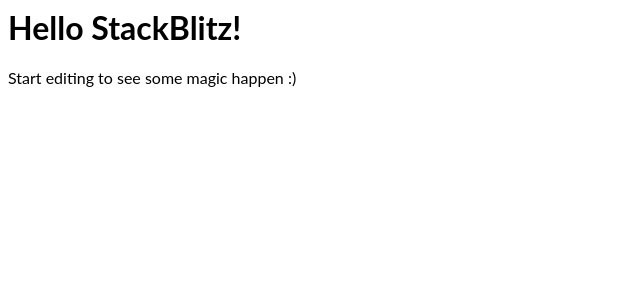
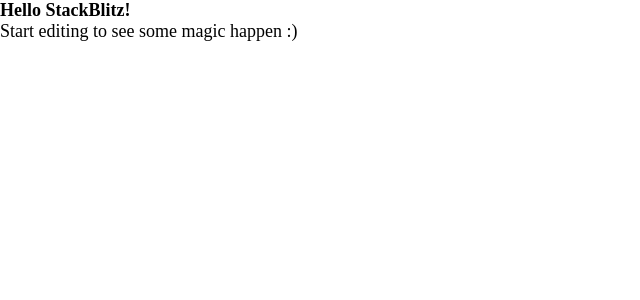
Before and after one commit to tonyykosseifyy/react-vgmysi, a React (Create React App) app: page / in a window 1280 px wide. Shown: the top 300 px of the page, without its empty margins (0-640 px from the left). Built offline with nearby package versions, Linux system fonts and the light colour scheme.

Commit message:
2 files modified, 1 added, 1 deleted

```diff
--- a/package.json
+++ b/package.json
@@ -4,7 +4,9 @@
   "private": true,
   "dependencies": {
     "react": "^17.0.2",
-    "react-dom": "^17.0.2"
+    "react-dom": "^17.0.2",
+    "react-is": ">= 16.8.0",
+    "styled-components": "^5.3.3"
   },
   "scripts": {
     "start": "react-scripts start",
--- a/src/App.js
+++ b/src/App.js
@@ -1,7 +1,7 @@
 import React from "react";
-import "./style.css";
+import "./styles/styles.css";
 
-export default function App() {
+const App = () => {
   return (
     <div>
       <h1>Hello StackBlitz!</h1>
@@ -9,3 +9,4 @@
     </div>
   );
 }
+export default App ;
--- a/src/style.css
+++ /dev/null
@@ -1,3 +0,0 @@
-h1, p {
-  font-family: Lato;
-}
--- /dev/null
+++ b/src/styles/styles.css
@@ -0,0 +1,34 @@
+* {
+  box-sizing: border-box;
+  padding: 0;
+  margin:0;
+  font-size: 18px;
+}
+
+:root {
+  --Soft-red: hsl(7, 99%, 70%);
+  --Yellow: hsl(51, 100%, 49%);
+  --Dark-desaturated-cyan: hsl(167, 40%, 24%);
+  --Dark-blue : hsl(198, 62%, 26%);
+  /*footer*/
+  --Dark-moderate-cyan : hsl(168, 34%, 41%);
+  /*Neutral*/
+  --Very-dark-desaturated-blue: hsl(212, 27%, 19%);
+  --Very-dark-grayish-blue: hsl(213, 9%, 39%);
+  --Dark-grayish-blue: hsl(232, 10%, 55%);
+  --Grayish-blue: hsl(210, 4%, 67%);
+  --White: hsl(0, 0%, 100%);
+}
+
+/*
+
+
+### Font
+
+- Family: [Barlow](https://fonts.google.com/specimen/Barlow)
+- Weights: 600
+- Family: [Fraunces](https://fonts.google.com/specimen/Fraunces)
+- Weights: 700, 900
+
+
+*/
```
